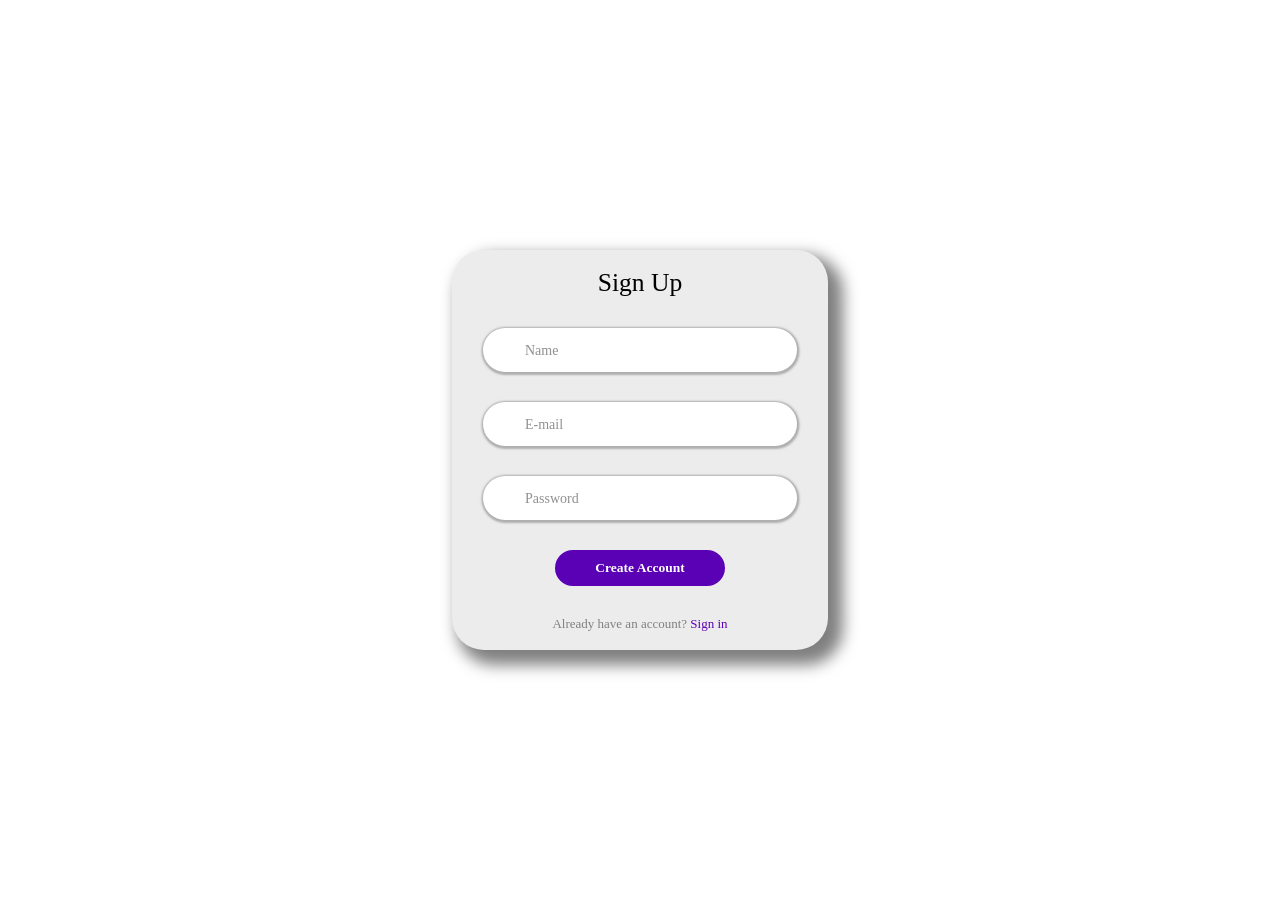
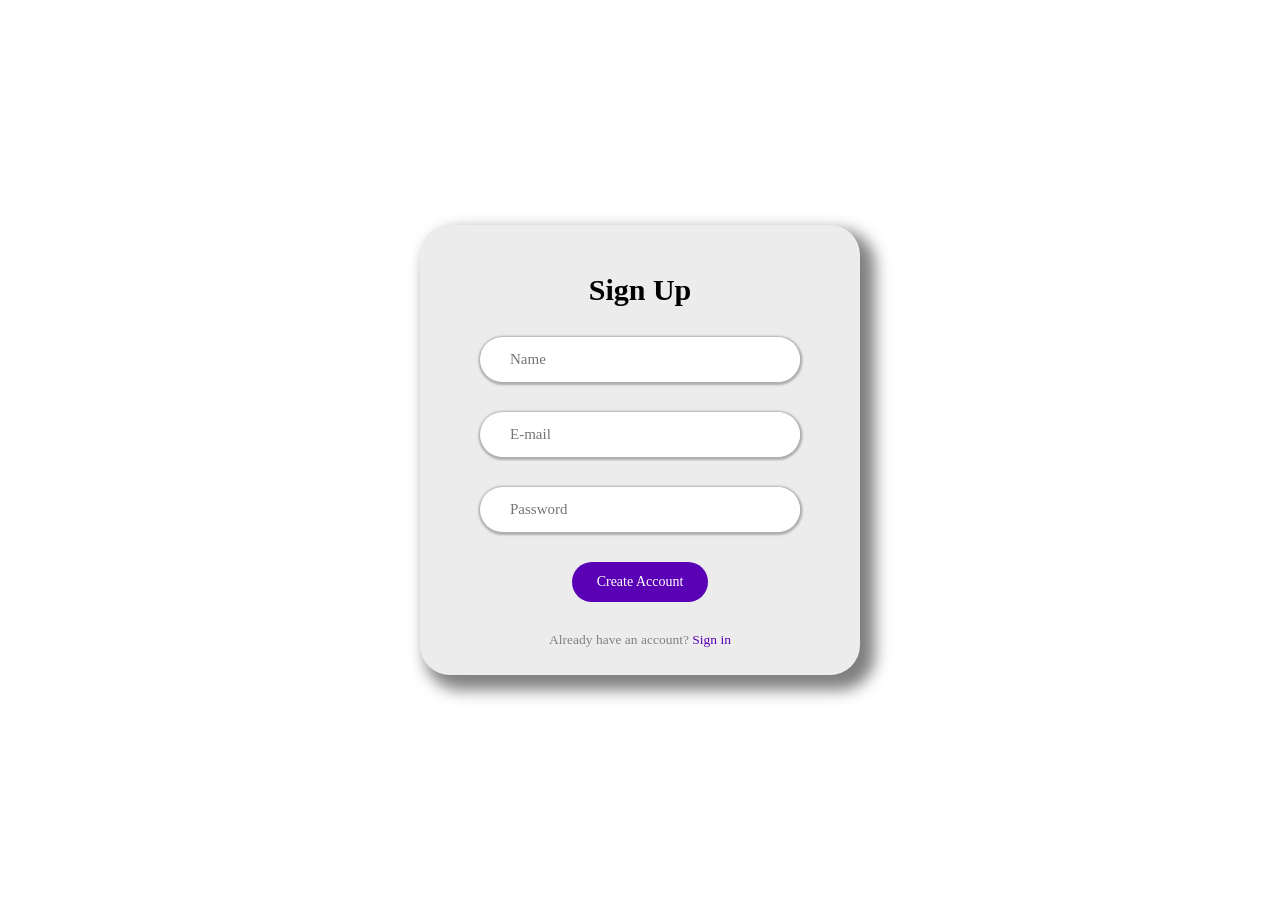

Updated Code

--- a/css/signup.css
+++ b/css/signup.css
@@ -1,11 +1,11 @@
-*{
+* {
   padding: 0;
   margin: 0;
   font-family: "Poppins";
   font-weight: 300;
   font-style: normal;
 }
-.Sign_up{
+.Sign_up {
   display: flex;
   justify-content: center;
   align-items: center;
@@ -14,115 +14,76 @@
   background-position: center;
   background-repeat: no-repeat;
   background-size: cover;
-  height: 100vh;
+  min-height: 100dvh;
 }
 /* For Sign up */
-.signup{
-  width: 23.5rem;
+.signup {
+  min-width: 440px;
   /* border: 2px solid black; */
-  height: 25rem;
+  min-height: 450px;
   display: flex;
   flex-direction: column;
-  border-radius: 2rem;
-  background-color: #EDECED;
+  border-radius: 30px;
+  background-color: #edeced;
   gap: 30px;
   box-shadow: 10px 10px 15px 5px rgba(0, 0, 0, 0.5);
   justify-content: center;
   align-items: center;
 }
-.signup h2{
-  font-weight: 500;
-  font-size: 1.6rem;
+.signup h2 {
+  font-weight: 550;
+  font-size: 30px;
+  margin-top: 20px;
 }
-#user-up{
-  border: none;
+#user-up {
   align-items: center;
   border-radius: 30px;
-  background-color: #fff;
-  padding: 5px;
+  /* padding: 5px; */
   box-shadow: 0.5px 1px 2px 2px rgba(115, 114, 114, 0.5);
-}
-#user-up input::placeholder{
-  font-size: 14px;
-  opacity: 0.8;
-}
-.name{
-  width: 19rem;
   display: flex;
   justify-content: center;
   gap: 10px;
-  color: #5A00B5;
+  /* background-color: transparent; */
+  overflow: hidden;
+  background-color: #ffffff;
 }
-.name i{
+#user-up i {
   font-size: 25px;
+  color: #5a00b5;
+  margin-left: 20px;
 }
-.name input{
-  height: 34px;
-  width: 15rem;
+#user-up input {
+  height: 45px;
+  width: 290px;
   border: none;
   box-shadow: none;
   outline: none;
-  background-color: #fff;
-  font-size: 15px;
-}
-.E-mail{
-  width: 19rem;
-  display: flex;
-  justify-content: center;
-  gap: 10px;
-  color: #5A00B5;
   font-size: 16px;
+  /* color: transparent; */
 }
-.E-mail i{
-  font-size: 25px;
-}
-.E-mail input{
-  height: 34px;
-  width: 15rem;
-  border: none;
-  outline: none;
+#user-up input::placeholder {
   font-size: 15px;
 }
 
-.Password{
-  width: 19rem;
-  display: flex;
-  justify-content: center;
-  gap: 10px;
-  color: #5A00B5;
-  font-size: 16px;
-}
-.Password i{
-  font-size: 25px;
-}
-.Password input{
-  height: 34px;
-  width: 15rem;
-  border: none;
-  outline: none;
-  font-size: 15px;
-}
-
-#btn{
-  padding: 10px;
-  width: 170px;
-  font-weight: bold;
-  font-size: 13.5px;
+#btn {
+  padding: 12px 25px;
+  /* width: 170px; */
+  font-weight: 400;
+  font-size: 14px;
   border-radius: 20px;
-  color:  #ffffff;
-  background-color: #5A00B5;
+  color: #ffffff;
+  background-color: #5a00b5;
   outline: none;
   border: none;
 }
-.signup p{
-  font-size: 13px;
+.signup p {
+  font-size: 13.5px;
   color: gray;
 }
-.signup p a{
-  color: #5A00B5;
+.signup p a {
+  color: #5a00b5;
   text-decoration: none;
-
 }
-.create_button :hover{
+.create_button :hover {
   cursor: pointer;
 }
